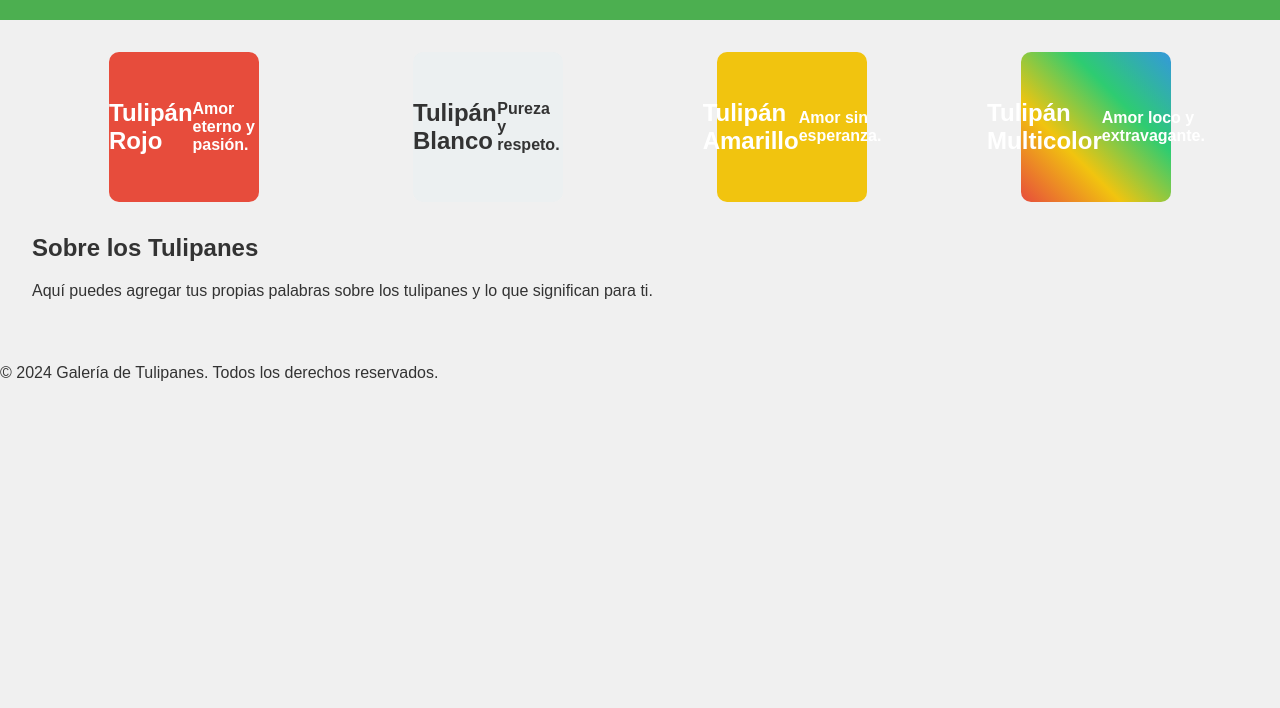
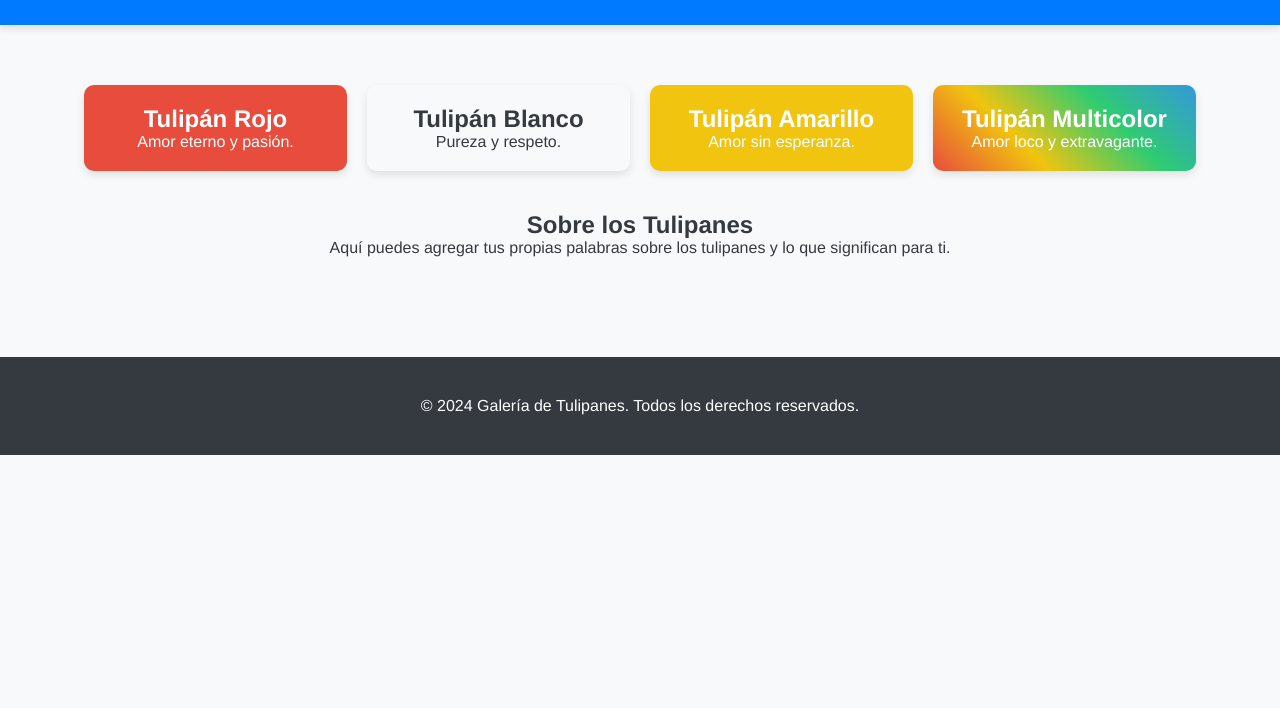
Before and after one commit to wilmorcalero/Tulipanes, a plain HTML site: page index.html in a window 1280 px wide. Shown: the part 92-800 px from the top of the page. Drawn offline with Linux system fonts and the light colour scheme.

Commit message:
Update styles.css

```diff
--- a/styles.css
+++ b/styles.css
@@ -1,66 +1,86 @@
-body {
-    font-family: 'Arial', sans-serif;
+/* Reset de estilos */
+* {
     margin: 0;
     padding: 0;
-    background-color: #f0f0f0;
-    color: #333;
+    box-sizing: border-box;
+}
+
+body {
+    font-family: 'Helvetica Neue', Arial, sans-serif;
+    background-color: #f8f9fa;
+    color: #343a40;
+}
+
+.container {
+    width: 90%;
+    max-width: 1200px;
+    margin: 0 auto;
+    padding: 20px;
 }
 
 header {
-    background-color: #4CAF50;
+    background-color: #007bff;
     color: white;
+    padding: 20px 0;
     text-align: center;
-    padding: 1em 0;
+    box-shadow: 0 4px 8px rgba(0, 0, 0, 0.1);
 }
 
 main {
-    padding: 2em;
+    padding: 40px 0;
 }
 
 .tulipanes {
     display: flex;
-    justify-content: space-around;
-    margin-bottom: 2em;
+    justify-content: space-between;
+    flex-wrap: wrap;
+    gap: 20px;
+    margin-bottom: 40px;
 }
 
 .tulipan {
-    width: 150px;
-    height: 150px;
-    display: flex;
-    align-items: center;
-    justify-content: center;
+    flex: 1 1 calc(25% - 20px);
+    background-color: #e9ecef;
     border-radius: 10px;
-    color: white;
-    font-weight: bold;
+    padding: 20px;
+    text-align: center;
+    box-shadow: 0 4px 8px rgba(0, 0, 0, 0.1);
+    transition: transform 0.3s ease;
+}
+
+.tulipan:hover {
+    transform: translateY(-10px);
 }
 
 .rojo {
     background-color: #e74c3c;
+    color: white;
 }
 
 .blanco {
-    background-color: #ecf0f1;
-    color: #333;
+    background-color: #f8f9fa;
+    color: #343a40;
 }
 
 .amarillo {
     background-color: #f1c40f;
+    color: white;
 }
 
 .multicolor {
     background: linear-gradient(45deg, #e74c3c, #f1c40f, #2ecc71, #3498db);
+    color: white;
 }
 
-.editor {
+.descripcion {
     text-align: center;
+    margin-top: 40px;
 }
 
-textarea {
-    width: 100%;
-    height: 200px;
-    padding: 1em;
-    border: 1px solid #ccc;
-    border-radius: 10px;
-    font-size: 1em;
-    box-shadow: 0 0 10px rgba(0, 0, 0, 0.1);
+footer {
+    background-color: #343a40;
+    color: white;
+    text-align: center;
+    padding: 20px 0;
+    margin-top: 40px;
 }
```
